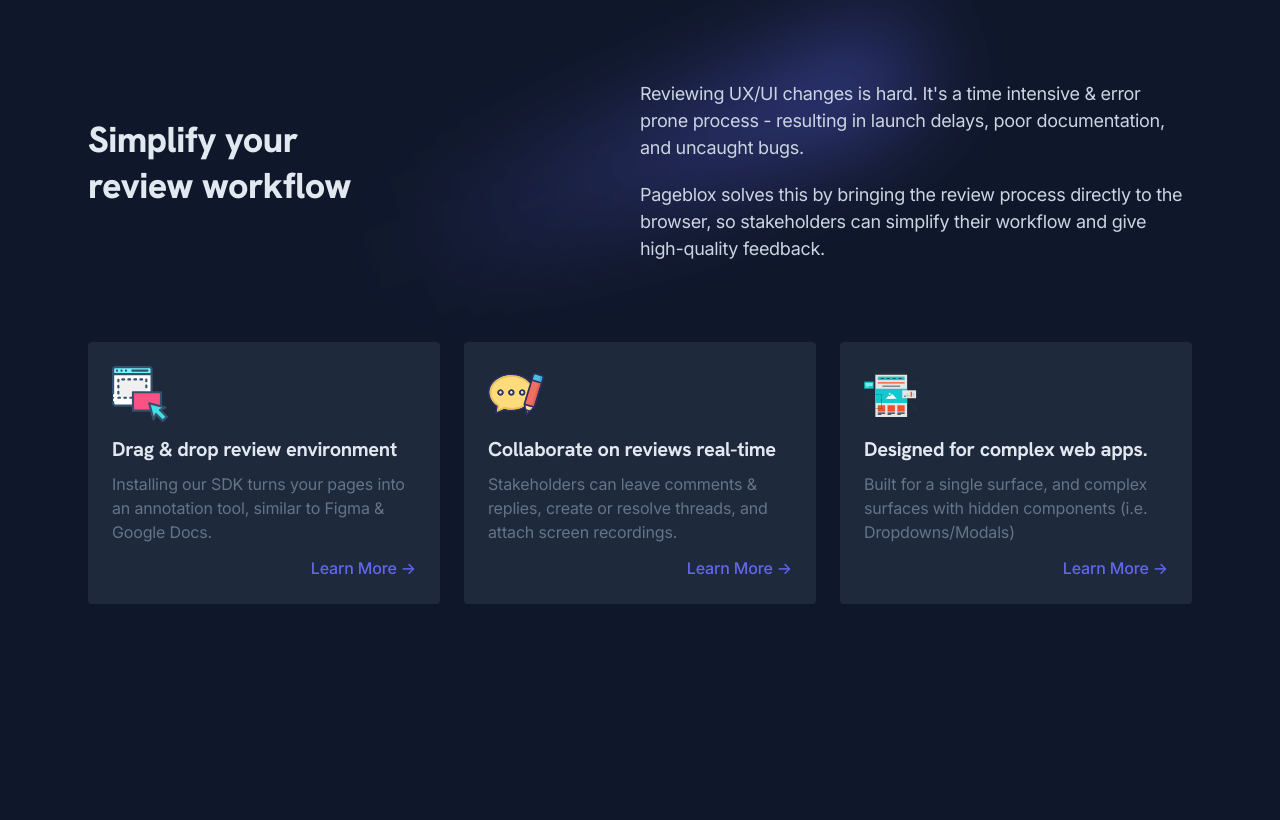
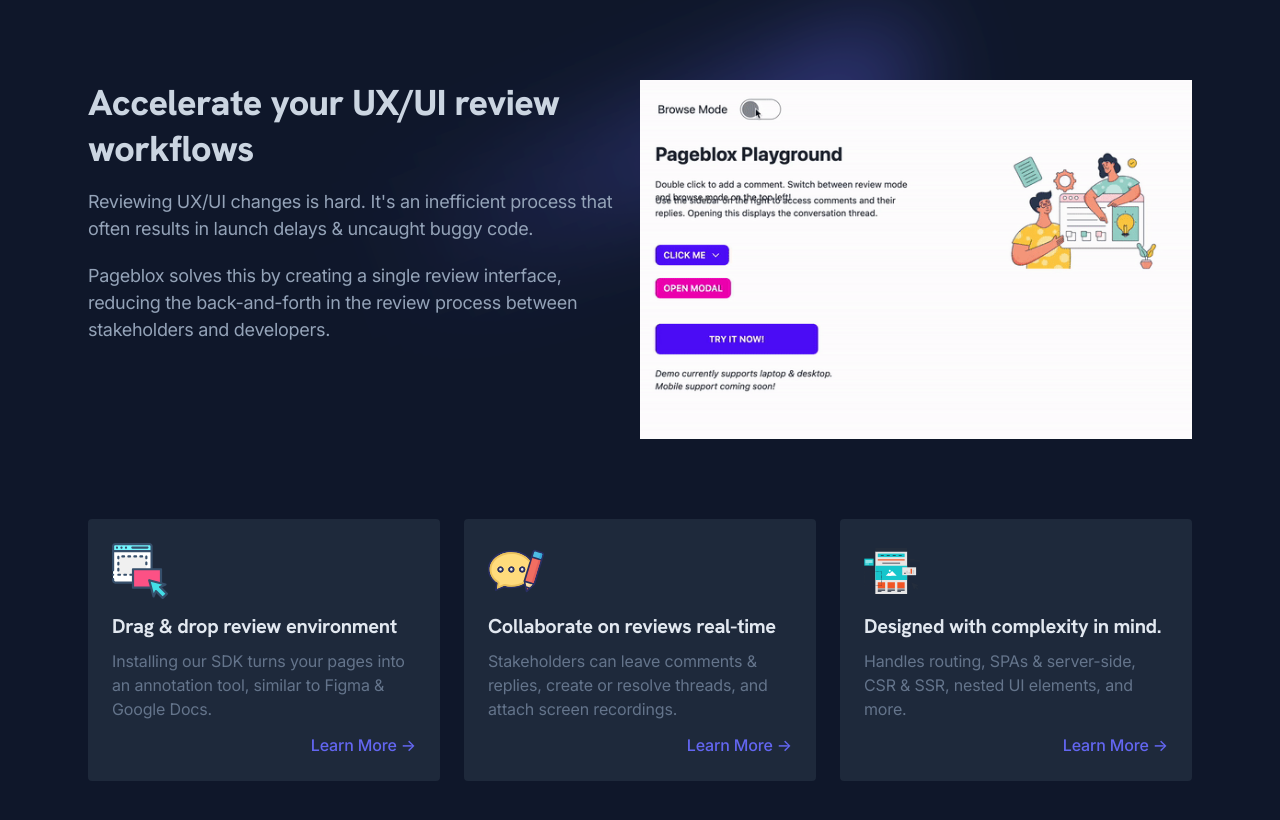
Before and after one commit to bhavansri/pageblox-landing, a Next.js app: page /partials/Features in a window 1280 px wide. Shown: the top 820 px of the page. Built offline with nearby package versions, Linux system fonts and the light colour scheme; what pageblox-react would draw is missing.

Commit message:
improve copy

```diff
--- a/src/pages/partials/Features.jsx
+++ b/src/pages/partials/Features.jsx
@@ -45,15 +45,18 @@
       <div className="max-w-6xl mx-auto px-4 sm:px-6">
         <div className="py-12 md:py-20">
           {/* Section header */}
-          <div className="flex items-center pb-12 md:pb-20">
-            <h2 className="h3 md:h2 font-hkgrotesk mb-4 w-1/2">Simplify your <br/> review workflow</h2>
+          <div className="flex items-start justify-between pb-12 md:pb-20">
+            <div className='w-1/2 text-slate-300 pr-5'>
+              <h2 className="h3 md:h2 font-hkgrotesk mb-4">Accelerate your UX/UI review workflows</h2>
+              <p className="text md:text-lg text-slate-400">
+                Reviewing UX/UI changes is hard. It's an inefficient process that often results in launch delays & uncaught buggy code.
+              </p>
+              <p className="text md:text-lg text-slate-400 mt-5">
+                Pageblox solves this by creating a single review interface, reducing the back-and-forth in the review process between stakeholders and developers.
+              </p>
+            </div>
             <div className="w-1/2 text-md md:text-lg text-slate-300">
-              <p>
-                Reviewing UX/UI changes is hard. It's a time intensive & error prone process - resulting in launch delays, poor documentation, and uncaught bugs.
-              </p>
-              <p className='mt-5'>
-                Pageblox solves this by bringing the review process directly to the browser, so stakeholders can simplify their workflow and give high-quality feedback.
-              </p>
+              <img src='/images/pageblox-demo.gif' width="100%" height="100%" alt="Pageblox Demo" />
             </div>
           </div>
           {/* Carousel built with Swiper.js [https://swiperjs.com/] */}
@@ -94,9 +97,9 @@
               <div className="swiper-slide h-auto flex flex-col bg-slate-800 p-6 rounded">
                 <Image className="mb-3" src='/images/complex-web-design.svg' width="56" height="56" alt="Icon 03" />
                 <div className="grow">
-                  <div className="font-hkgrotesk font-bold text-xl">Designed for complex web apps.</div>
+                  <div className="font-hkgrotesk font-bold text-xl">Designed with complexity in mind.</div>
                   <div className="text-slate-500 mb-3 mt-2">
-                    Built for a single surface, and complex surfaces with hidden components (i.e. Dropdowns/Modals)
+                    Handles routing, SPAs & server-side, CSR & SSR, nested UI elements, and more.
                   </div>
                 </div>
                 <div className="text-right">
--- a/src/pages/partials/Hero.jsx
+++ b/src/pages/partials/Hero.jsx
@@ -21,9 +21,9 @@
       <div className="relative max-w-6xl mx-auto px-4 sm:px-6">
         <div className="pt-32 md:pt-40">
           {/* Hero content */}
-          <div className="max-w-5xl mx-auto text-center">
+          <div className="max-w-6xl mx-auto text-center">
             <h1 className="h2 font-hkgrotesk mb-6" data-aos="fade-up">
-                Ship code with faster UX/UI iterations
+                Ship features with faster UX/UI iterations
             </h1>
               <p className="text-xl text-slate-500 mb-10" data-aos="fade-up" data-aos-delay="100">
                 React SDK to collaborate on UX/UI reviews in the browser
```
